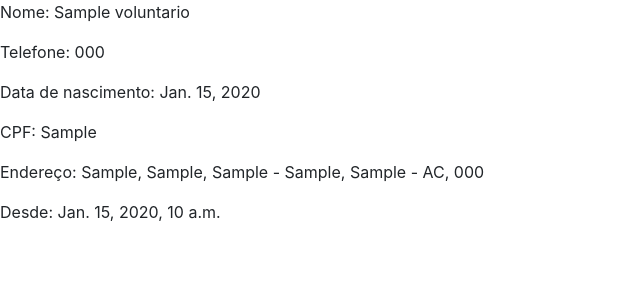
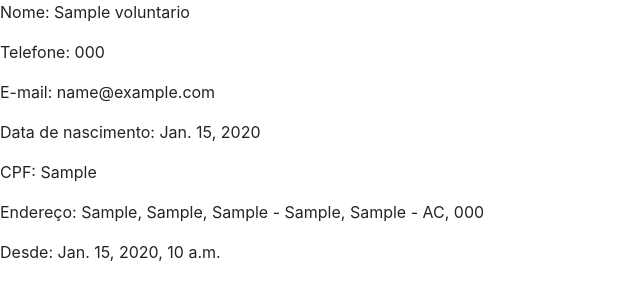
Before and after one commit to kayanerocha/weong, a Django app: page /usuario/detalhe-voluntario/1 in a window 1280 px wide. Shown: the part 95-395 px from the top of the page, without its empty margins (0-640 px from the left). Run offline with Django 5.2, Linux system fonts and the light colour scheme; tables that the repository leaves empty hold one stand-in row (values such as "Sample post"); some libraries are stand-ins or nearby versions.

Commit message:
improvement: mostrando o email do candidato

```diff
--- a/weong/templates/usuario/voluntario_detail.html
+++ b/weong/templates/usuario/voluntario_detail.html
@@ -3,6 +3,7 @@
 {% block content %}
 <p>Nome: {{ voluntario.nome_completo }}</p>
 <p>Telefone: {{ voluntario.telefone }}</p>
+<p>E-mail: {{ voluntario.usuario.email }}</p>
 <p>Data de nascimento: {{ voluntario.data_nascimento }}</p>
 <p>CPF: {{ voluntario.cpf }}</p>
 <p>Endereço: {{ voluntario.endereco }}</p>
```
